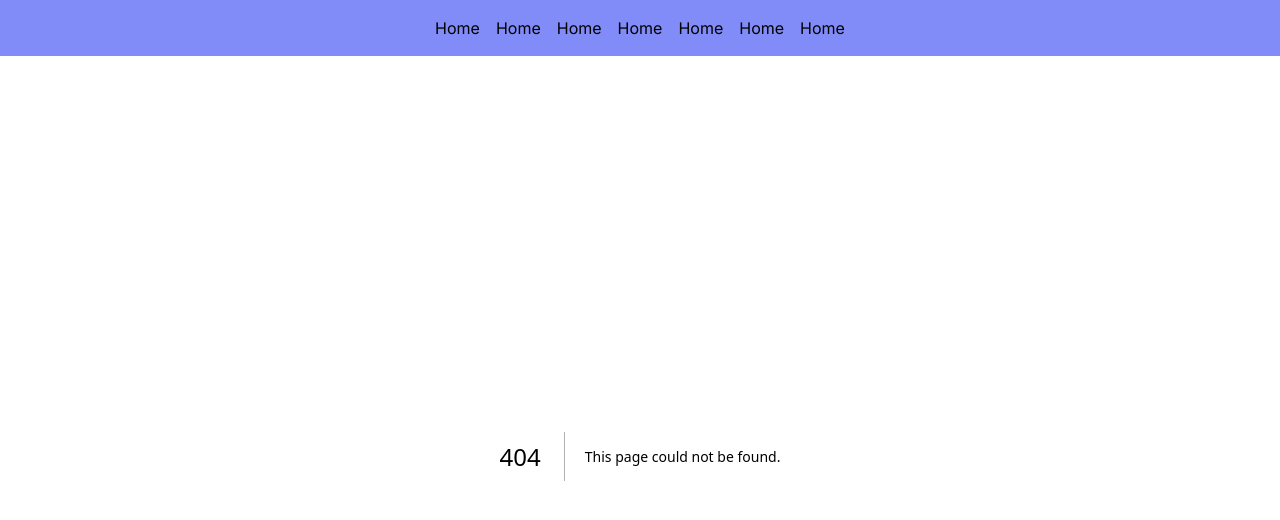
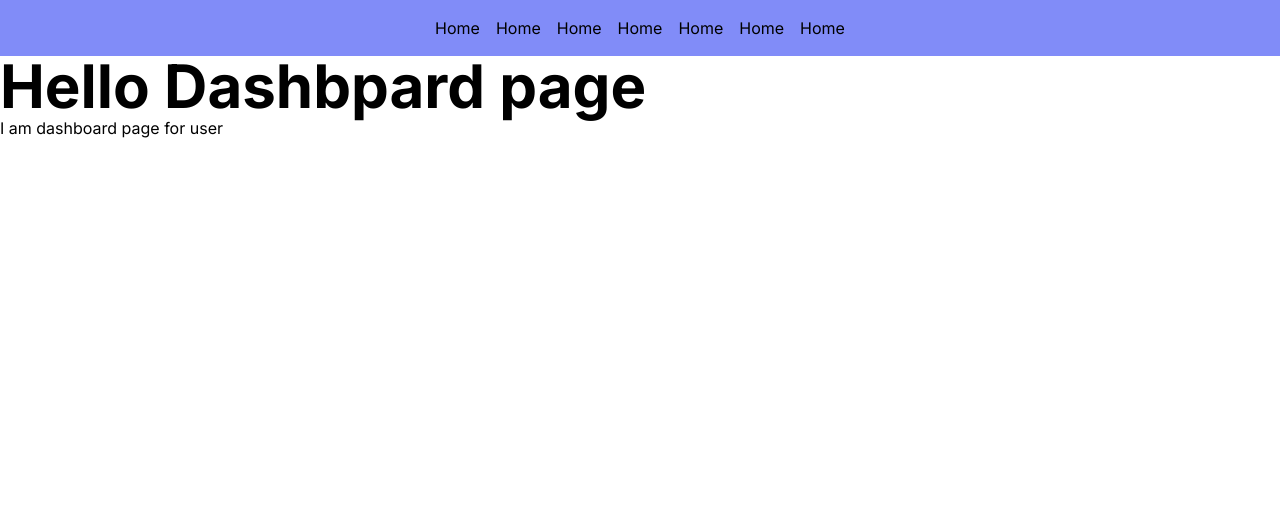
Before and after one commit to SheikhRakibhossain/Next-Me, a Next.js app: page /dashboard in a window 1280 px wide. Before the commit this address had no page. Shown: the top 520 px of the page. Built offline with nearby package versions, Linux system fonts and the light colour scheme.

Commit message:
some page and nested page have added for testing routes

```diff
--- /dev/null
+++ b/src/app/about/page.js
@@ -0,0 +1,11 @@
+import React from 'react';
+
+const Aboutpage = () => {
+    return (
+        <div>
+            I am about page
+        </div>
+    );
+};
+
+export default Aboutpage;
--- /dev/null
+++ b/src/app/contact/page.js
@@ -0,0 +1,11 @@
+import React from 'react';
+
+const ContactPage = () => {
+    return (
+        <div>
+            I am contact page
+        </div>
+    );
+};
+
+export default ContactPage;
--- /dev/null
+++ b/src/app/dashboard/account/page.js
@@ -0,0 +1,11 @@
+import React from 'react';
+
+const AccountPage = () => {
+    return (
+        <div>
+            I am account page
+        </div>
+    );
+};
+
+export default AccountPage;
--- /dev/null
+++ b/src/app/dashboard/layout.js
@@ -0,0 +1,12 @@
+import React from 'react';
+
+const layout = ({children}) => {
+    return (
+        <div>
+            <h2 className='text-6xl font-bold'>Hello Dashbpard page</h2>
+            {children}
+        </div>
+    );
+};
+
+export default layout;
--- /dev/null
+++ b/src/app/dashboard/page.js
@@ -0,0 +1,11 @@
+import React from 'react';
+
+const DashboardPage = () => {
+    return (
+        <div>
+            I am dashboard page for user
+        </div>
+    );
+};
+
+export default DashboardPage;
--- /dev/null
+++ b/src/app/dashboard/profile/page.js
@@ -0,0 +1,11 @@
+import React from 'react';
+
+const ProfilePage = () => {
+    return (
+        <div>
+            I am profile page.
+        </div>
+    );
+};
+
+export default ProfilePage;
```
